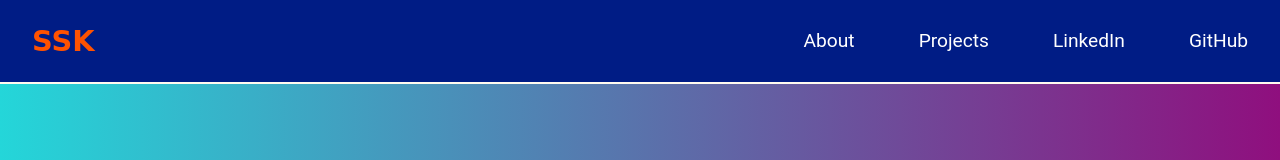
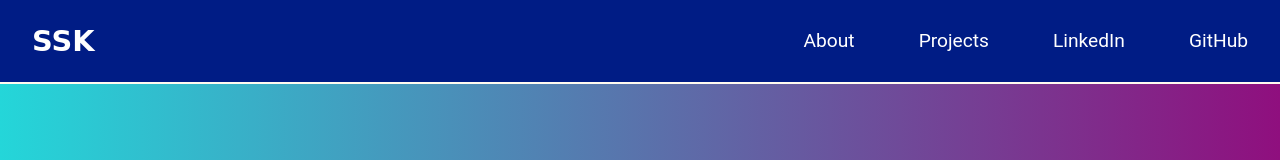
Before and after one commit to SSKlearns/SSKlearns.github.io, a plain HTML site: page index.html in a window 1280 px wide. In both pictures the pointer is over the link "SSK". Shown: the top 160 px of the page. Drawn offline with Linux system fonts and the light colour scheme.

Commit message:
Update indexStyle.css

```diff
--- a/indexStyle.css
+++ b/indexStyle.css
@@ -55,7 +55,7 @@ nav a:hover {
     color: #FF5201;
 }
 
-nav a h1:hover {
+nav h1 a:hover {
     color: #ffffff
 }
 
```
